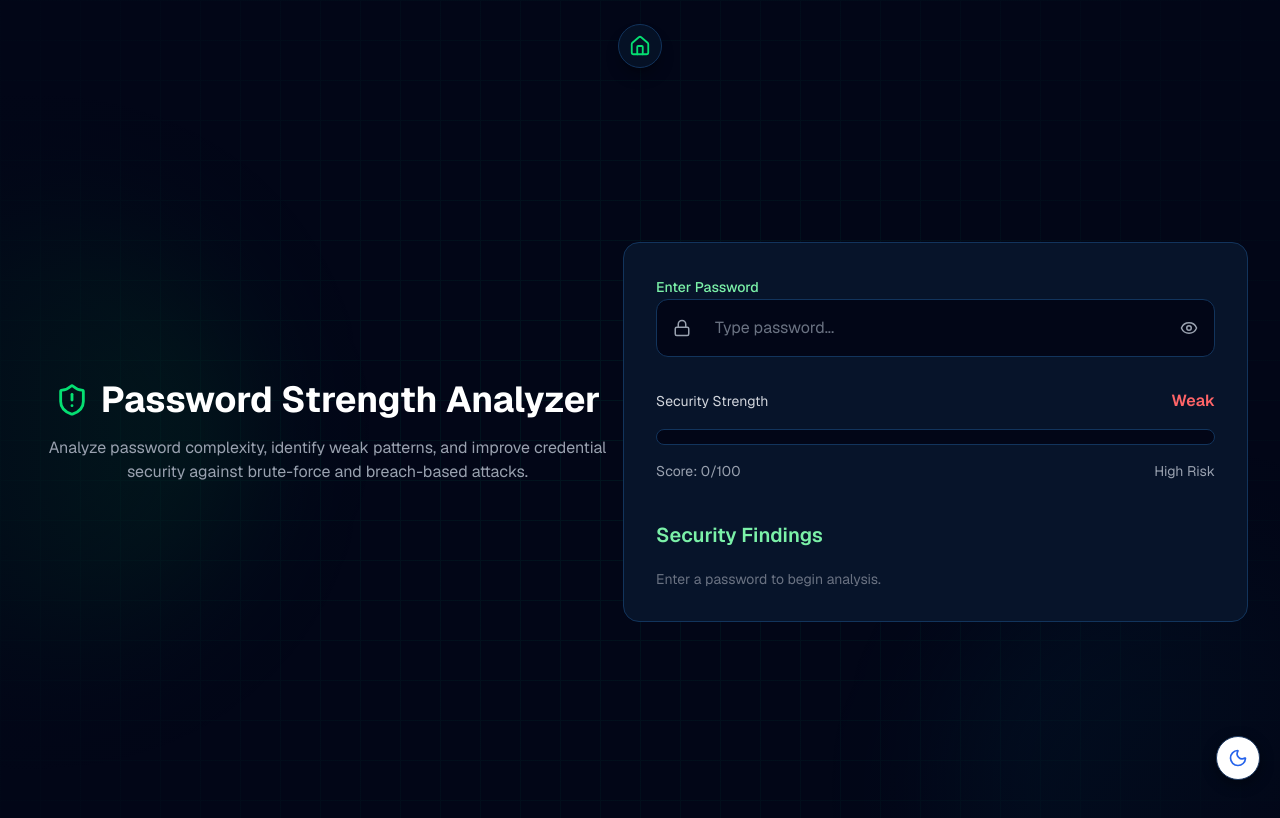
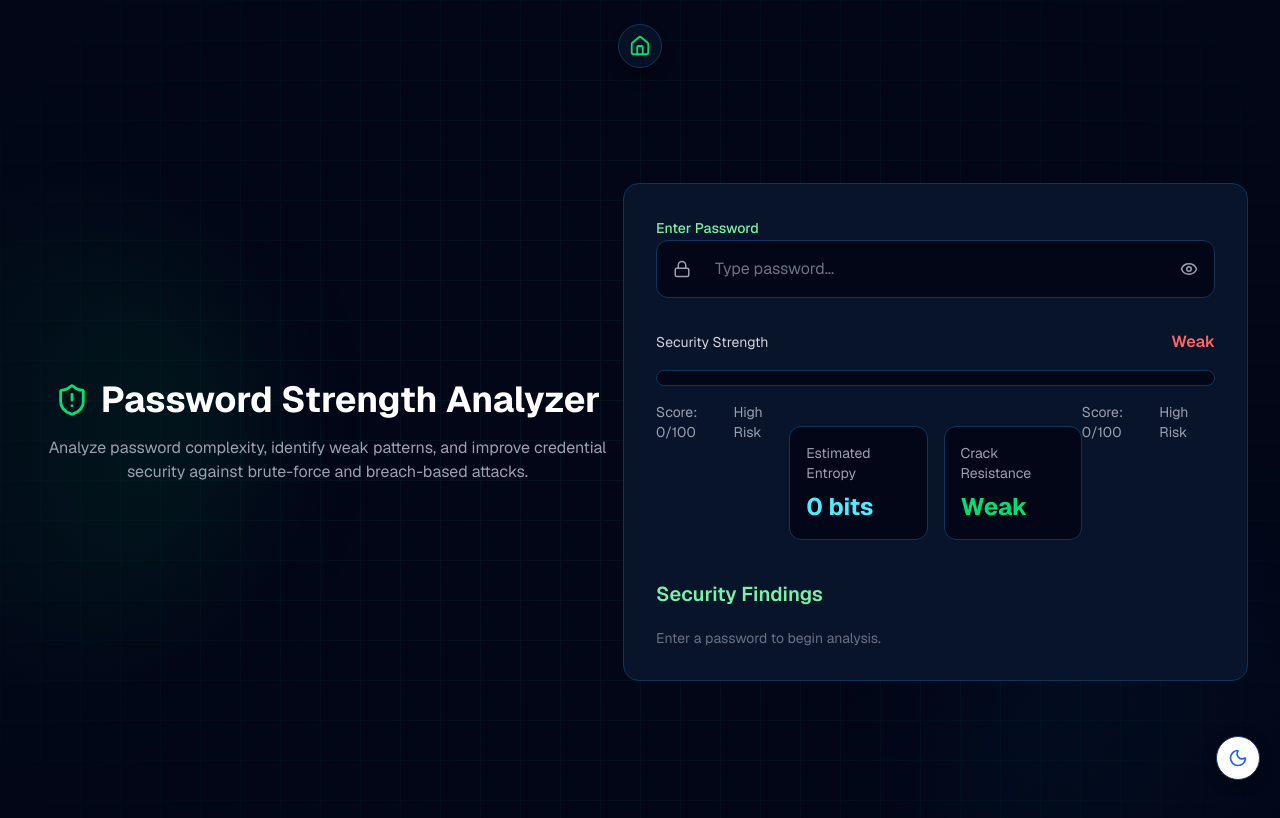
Before and after one commit to NotSoAbhinav/CyberSatark, a Next.js app: page /tools/password-analyzer in a window 1280 px wide. Shown: the top 818 px of the page. Built offline with nearby package versions, Linux system fonts and the light colour scheme.

Commit message:
implemented password entropy scoring

```diff
--- a/app/tools/password-analyzer/page.tsx
+++ b/app/tools/password-analyzer/page.tsx
@@ -171,6 +171,61 @@ export default function PasswordAnalyzerPage() {
             </div>
 
             <div className="flex justify-between text-sm text-gray-400">
+              <div className="flex justify-between text-sm text-gray-400">
+                <span>Score: {result.score}/100</span>
+
+                <span>
+                 {result.score >= 70
+                   ? "Secure"
+                   : result.score >= 40
+                   ? "Moderate Risk"
+                   : "High Risk"}
+                </span>
+              </div>
+
+            {/* ENTROPY CARDS */}
+            <div className="mt-6 grid md:grid-cols-2 gap-4">
+
+              <div
+                className="
+                bg-[#020617]
+                border border-[#12345c]
+                rounded-xl p-4
+                "
+               >
+                <p className="text-gray-400 text-sm">
+                 Estimated Entropy
+                </p>
+
+                <p className="text-2xl font-bold text-cyan-300 mt-2">
+                {result.entropy} bits
+                </p>
+              </div>
+
+              <div
+                className="
+                bg-[#020617]
+                border border-[#12345c]
+                rounded-xl p-4
+                "
+              >
+
+                <p className="text-gray-400 text-sm">
+                  Crack Resistance
+                </p>
+
+               <p className="text-2xl font-bold text-green-400 mt-2">
+                 {result.entropy >= 80
+                 ? "Excellent"
+                 : result.entropy >= 60
+                 ? "Strong"
+                 : result.entropy >= 40
+                 ? "Moderate"
+                 : "Weak"}
+               </p>
+              </div>
+            </div>
+
               <span>Score: {result.score}/100</span>
               <span>
                 {result.score >= 70
--- a/data/analyzer/passwordAnalyzer.ts
+++ b/data/analyzer/passwordAnalyzer.ts
@@ -2,6 +2,22 @@ export interface PasswordAnalysis {
   score: number
   strength: string
   findings: string[]
+  entropy: number
+}
+
+function calculateEntropy(password: string): number {
+  let charsetSize = 0
+
+  if (/[a-z]/.test(password)) charsetSize += 26
+  if (/[A-Z]/.test(password)) charsetSize += 26
+  if (/[0-9]/.test(password)) charsetSize += 10
+  if (/[^A-Za-z0-9]/.test(password)) charsetSize += 32
+
+  if (charsetSize === 0) return 0
+
+  return Math.round(
+    password.length * Math.log2(charsetSize)
+  )
 }
 
 export function analyzePassword(password: string): PasswordAnalysis {
@@ -44,9 +60,12 @@ export function analyzePassword(password: string): PasswordAnalysis {
     strength = "Medium"
   }
 
+  const entropy = calculateEntropy(password)
+
   return {
     score,
     strength,
-    findings
+    findings,
+    entropy
   }
 }
```
